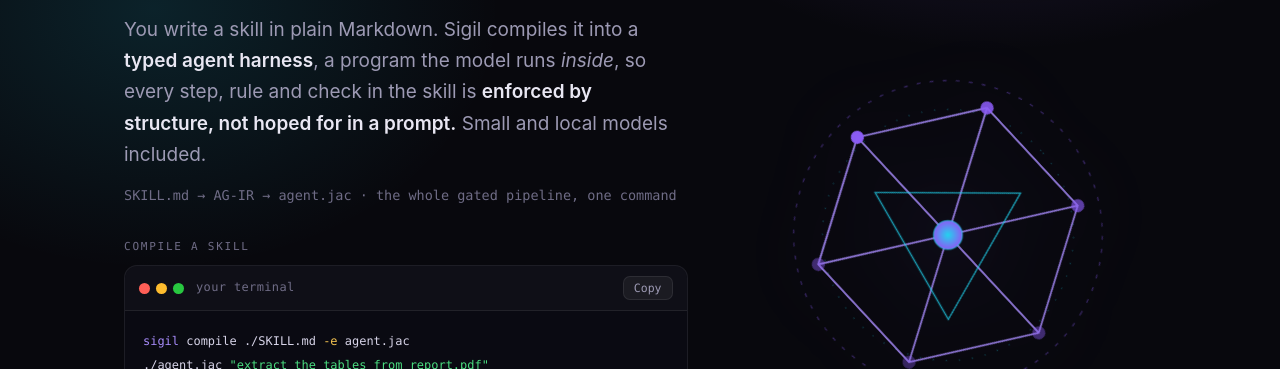
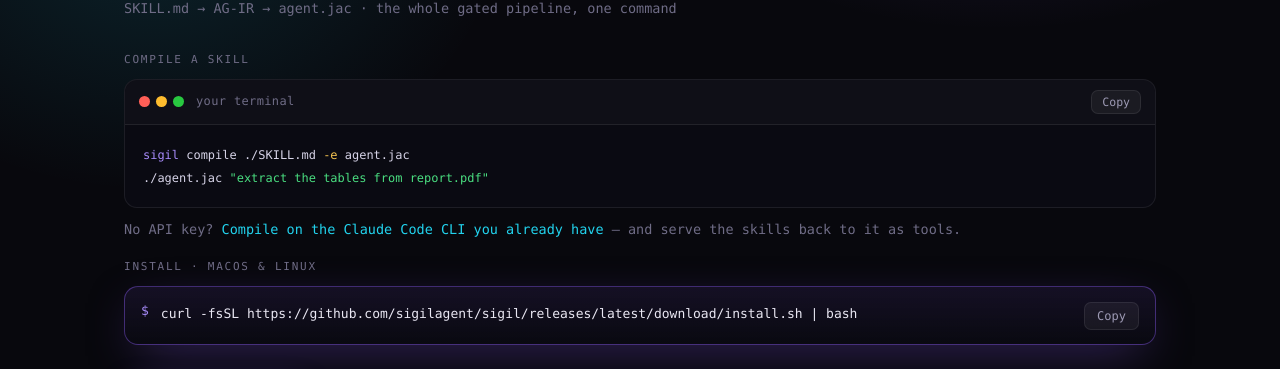
Before and after one commit to sigilagent/sigil, a plain HTML site: page docs/index.html in a window 1280 px wide. Shown: the part 374-743 px from the top of the page. Drawn offline with Linux system fonts and the light colour scheme; no server answers.

Commit message:
fix(site): hero — mark in frame at the top, copy runs full width (#113)
The hero opened with ~96px of top padding and a two-column grid, so the
eyebrow pill started a screenful down and the animated mark took a whole
1.15fr/.85fr track beside the copy. Everything in the left column was then
capped narrower still (hero-sub 560px, hero-install 600px), which is why the
lead paragraph and the code/install bars read as half-width against a
full-width heading.

- Top padding 96px -> 44px: the pill sits high in the frame.
- .hero-grid is a single block, not two columns; the mark moves into a
  zero-height flex row at the top-right, so it stays in frame beside the pill
  without overlapping the copy or taking width from it.
- Drop the 560px/600px caps: lead paragraph, terminal block and install bar
  all span the content width (the headline now sets on one line).
- Responsive: the mark fades to background texture under 1180px and is hidden
  under 860px, where the copy owns the hero.

Verified by rendering at 1440 / 900 / 390px.

```diff
--- a/docs/index.html
+++ b/docs/index.html
@@ -79,7 +79,9 @@
   .nav-toggle{display:none}
 
   /* ---------- hero ---------- */
-  .hero{position:relative;padding:96px 0 72px;overflow:hidden}
+  /* tighter top padding: the eyebrow pill sits high in the frame instead of
+     starting a screenful down */
+  .hero{position:relative;padding:44px 0 72px;overflow:hidden}
   .hero-glow{
     position:absolute;inset:0;z-index:0;pointer-events:none;
     background:
@@ -87,8 +89,12 @@
       radial-gradient(560px 420px at 12% 30%, rgba(34,211,238,.13), transparent 62%);
   }
   .hero .wrap{position:relative;z-index:1}
-  .hero-grid{display:grid;grid-template-columns:1.15fr .85fr;gap:52px;align-items:center}
-  .hero-grid>div{min-width:0}   /* let grid tracks shrink so the install bar scrolls instead of clipping */
+  /* Single full-width column: the copy runs the whole content width instead of
+     being squeezed into a 1.15fr track beside the mark. The mark is no longer a
+     grid track — it is anchored to the right of the hero (see .sigil-wrap), so
+     it stays in frame without stealing width from the text. */
+  .hero-grid{display:block}
+  .hero-grid>div{min-width:0}   /* let the copy shrink so the install bar scrolls instead of clipping */
   .eyebrow{
     display:inline-flex;align-items:center;gap:9px;
     font-family:var(--mono);font-size:12.5px;letter-spacing:.02em;
@@ -106,7 +112,9 @@
     -webkit-background-clip:text;background-clip:text;color:transparent;
     font-style:italic;
   }
-  .hero-sub{font-size:19px;color:var(--muted);margin:24px 0 8px;max-width:560px}
+  /* full-width copy: the old 560px cap made the lead paragraph read as a narrow
+     column against a full-width heading */
+  .hero-sub{font-size:19px;color:var(--muted);margin:24px 0 8px;max-width:none}
   .hero-sub strong{color:var(--text);font-weight:600}
   .hero-tag{font-family:var(--mono);font-size:13.5px;color:var(--faint);margin-bottom:32px}
   .btns{display:flex;gap:14px;flex-wrap:wrap}
@@ -128,8 +136,22 @@
   .btn svg{width:17px;height:17px}
 
   /* sigil mark */
-  .sigil-wrap{display:flex;justify-content:center;align-items:center}
-  .sigil{width:100%;max-width:340px;height:auto;filter:drop-shadow(0 0 40px rgba(139,92,246,.35))}
+  /* The mark is decoration, not a column: anchor it to the right edge of the
+     hero and let the copy run full width underneath it. Non-interactive so it
+     never eats a click on the text/buttons beneath. */
+  /* The mark rides its own row at the top-right of the hero, in flow: it stays
+     in frame without overlapping the copy or stealing width from it. (It used
+     to be a grid column, which squeezed every paragraph to ~60% width.) */
+  .sigil-wrap{
+    display:flex;justify-content:flex-end;align-items:flex-start;
+    height:0;                 /* takes no vertical space: the copy still starts at the top */
+    margin-bottom:0;
+  }
+  .sigil{
+    width:100%;max-width:190px;height:auto;
+    transform:translateY(-8px);
+    filter:drop-shadow(0 0 40px rgba(139,92,246,.35));
+  }
   /* the three shapes counter-rotate, alternating direction:
      circle (ring) ↻ CW · hexagon ↺ CCW · triangle ↻ CW */
   .sigil .ring{animation:spin 60s linear infinite;transform-box:view-box;transform-origin:center}
@@ -262,7 +284,8 @@
   .oneliner .copy-btn{flex:0 0 auto;font-size:12px;padding:6px 12px;margin-top:1px}
   .oneliner-note{font-size:13px;color:var(--faint);margin:12px 2px 0;font-family:var(--mono)}
   /* hero variant of the install one-liner */
-  .hero-install{margin:0 0 30px;max-width:600px}
+  /* full-width: the code + install bars align with the copy above them */
+  .hero-install{margin:0 0 30px;max-width:none}
   .hero-install-label{display:block;font-family:var(--mono);font-size:11px;letter-spacing:.16em;text-transform:uppercase;color:var(--faint);margin-bottom:9px}
   .hero-install .oneliner{padding:14px 16px;gap:12px}
   .hero-install .oneliner code{font-size:13px}
@@ -328,9 +351,14 @@
   .foot-links a{color:var(--muted)}
   .foot-links a:hover{color:var(--text)}
 
+  @media (max-width:1180px){
+    /* not enough room beside the copy: fade the mark into the background so it
+       reads as texture rather than colliding with the text */
+    .sigil-wrap{opacity:.22}
+  }
   @media (max-width:860px){
-    .hero-grid{grid-template-columns:1fr;gap:40px}
-    .sigil-wrap{order:-1}
+    /* no room at all — the copy owns the hero */
+    .sigil-wrap{display:none}
     .sigil{max-width:250px}
     .two-col{grid-template-columns:1fr}
     .what-grid{grid-template-columns:repeat(2,1fr)}
@@ -421,40 +449,6 @@
   <div class="hero-glow"></div>
   <div class="wrap">
     <div class="hero-grid">
-      <div>
-        <span class="eyebrow"><span class="dot"></span>The skill compiler · SKILL.md → runnable agent harness</span>
-        <h1 class="hero-title">Don't prompt the skill. <span class="em">Compile</span> it.</h1>
-        <p class="hero-sub">You write a skill in plain Markdown. Sigil compiles it into a <strong>typed agent harness</strong>, a program the model runs <em>inside</em>, so every step, rule and check in the skill is <strong>enforced by structure, not hoped for in a prompt.</strong> Small and local models included.</p>
-        <p class="hero-tag">SKILL.md → AG-IR → agent.jac · the whole gated pipeline, one command</p>
-        <div class="hero-install" style="margin-bottom:18px">
-          <span class="hero-install-label">Compile a skill</span>
-          <div class="code" data-code>
-            <div class="code-head"><div class="dots"><i></i><i></i><i></i></div><span class="lbl">your terminal</span><button class="copy-btn">Copy</button></div>
-<pre><code><span class="k">sigil</span> compile ./SKILL.md <span class="p">-e</span> agent.jac
-./agent.jac <span class="s">"extract the tables from report.pdf"</span></code></pre>
-          </div>
-          <p class="hero-tag" style="margin:10px 0 0">No API key? <a href="#claude" style="color:var(--cyan)">Compile on the Claude Code CLI you already have</a> — and serve the skills back to it as tools.</p>
-        </div>
-        <div class="hero-install">
-          <span class="hero-install-label">Install · macOS &amp; Linux</span>
-          <div class="oneliner" data-code>
-            <span class="pr">$</span>
-            <div class="ol-scroll"><pre><code>curl -fsSL https://github.com/sigilagent/sigil/releases/latest/download/install.sh | bash</code></pre></div>
-            <button class="copy-btn">Copy</button>
-          </div>
-        </div>
-        <div class="btns">
-          <a class="btn btn-primary" href="https://github.com/sigilagent/sigil" target="_blank" rel="noopener">
-            <svg viewBox="0 0 16 16" fill="currentColor"><path d="M8 0C3.58 0 0 3.58 0 8c0 3.54 2.29 6.53 5.47 7.59.4.07.55-.17.55-.38 0-.19-.01-.82-.01-1.49-2.01.37-2.53-.49-2.69-.94-.09-.23-.48-.94-.82-1.13-.28-.15-.68-.52-.01-.53.63-.01 1.08.58 1.23.82.72 1.21 1.87.87 2.33.66.07-.52.28-.87.51-1.07-1.78-.2-3.64-.89-3.64-3.95 0-.87.31-1.59.82-2.15-.08-.2-.36-1.02.08-2.12 0 0 .67-.21 2.2.82.64-.18 1.32-.27 2-.27.68 0 1.36.09 2 .27 1.53-1.04 2.2-.82 2.2-.82.44 1.1.16 1.92.08 2.12.51.56.82 1.27.82 2.15 0 3.07-1.87 3.75-3.65 3.95.29.25.54.73.54 1.48 0 1.07-.01 1.93-.01 2.2 0 .21.15.46.55.38A8.01 8.01 0 0016 8c0-4.42-3.58-8-8-8z"/></svg>
-            View on GitHub
-          </a>
-          <a class="btn btn-paper" href="https://arxiv.org/abs/2607.27309" target="_blank" rel="noopener">
-            <svg viewBox="0 0 24 24" fill="none" stroke="currentColor" stroke-width="1.8" stroke-linecap="round" stroke-linejoin="round"><path d="M6 3h8l5 5v13H6z"/><path d="M14 3v5h5"/><path d="M9 13h6M9 17h6"/></svg>
-            Read the paper
-          </a>
-          <a class="btn btn-ghost" href="#idea">How it works</a>
-        </div>
-      </div>
       <div class="sigil-wrap">
         <!-- animated sigil mark -->
         <svg class="sigil" viewBox="0 0 260 260" aria-hidden="true">
@@ -493,6 +487,40 @@
           <circle cx="130" cy="130" r="11" fill="url(#core)"/>
           <circle cx="130" cy="130" r="11" fill="none" stroke="#22d3ee" stroke-width="1" opacity=".6"/>
         </svg>
+      </div>
+      <div>
+        <span class="eyebrow"><span class="dot"></span>The skill compiler · SKILL.md → runnable agent harness</span>
+        <h1 class="hero-title">Don't prompt the skill. <span class="em">Compile</span> it.</h1>
+        <p class="hero-sub">You write a skill in plain Markdown. Sigil compiles it into a <strong>typed agent harness</strong>, a program the model runs <em>inside</em>, so every step, rule and check in the skill is <strong>enforced by structure, not hoped for in a prompt.</strong> Small and local models included.</p>
+        <p class="hero-tag">SKILL.md → AG-IR → agent.jac · the whole gated pipeline, one command</p>
+        <div class="hero-install" style="margin-bottom:18px">
+          <span class="hero-install-label">Compile a skill</span>
+          <div class="code" data-code>
+            <div class="code-head"><div class="dots"><i></i><i></i><i></i></div><span class="lbl">your terminal</span><button class="copy-btn">Copy</button></div>
+<pre><code><span class="k">sigil</span> compile ./SKILL.md <span class="p">-e</span> agent.jac
+./agent.jac <span class="s">"extract the tables from report.pdf"</span></code></pre>
+          </div>
+          <p class="hero-tag" style="margin:10px 0 0">No API key? <a href="#claude" style="color:var(--cyan)">Compile on the Claude Code CLI you already have</a> — and serve the skills back to it as tools.</p>
+        </div>
+        <div class="hero-install">
+          <span class="hero-install-label">Install · macOS &amp; Linux</span>
+          <div class="oneliner" data-code>
+            <span class="pr">$</span>
+            <div class="ol-scroll"><pre><code>curl -fsSL https://github.com/sigilagent/sigil/releases/latest/download/install.sh | bash</code></pre></div>
+            <button class="copy-btn">Copy</button>
+          </div>
+        </div>
+        <div class="btns">
+          <a class="btn btn-primary" href="https://github.com/sigilagent/sigil" target="_blank" rel="noopener">
+            <svg viewBox="0 0 16 16" fill="currentColor"><path d="M8 0C3.58 0 0 3.58 0 8c0 3.54 2.29 6.53 5.47 7.59.4.07.55-.17.55-.38 0-.19-.01-.82-.01-1.49-2.01.37-2.53-.49-2.69-.94-.09-.23-.48-.94-.82-1.13-.28-.15-.68-.52-.01-.53.63-.01 1.08.58 1.23.82.72 1.21 1.87.87 2.33.66.07-.52.28-.87.51-1.07-1.78-.2-3.64-.89-3.64-3.95 0-.87.31-1.59.82-2.15-.08-.2-.36-1.02.08-2.12 0 0 .67-.21 2.2.82.64-.18 1.32-.27 2-.27.68 0 1.36.09 2 .27 1.53-1.04 2.2-.82 2.2-.82.44 1.1.16 1.92.08 2.12.51.56.82 1.27.82 2.15 0 3.07-1.87 3.75-3.65 3.95.29.25.54.73.54 1.48 0 1.07-.01 1.93-.01 2.2 0 .21.15.46.55.38A8.01 8.01 0 0016 8c0-4.42-3.58-8-8-8z"/></svg>
+            View on GitHub
+          </a>
+          <a class="btn btn-paper" href="https://arxiv.org/abs/2607.27309" target="_blank" rel="noopener">
+            <svg viewBox="0 0 24 24" fill="none" stroke="currentColor" stroke-width="1.8" stroke-linecap="round" stroke-linejoin="round"><path d="M6 3h8l5 5v13H6z"/><path d="M14 3v5h5"/><path d="M9 13h6M9 17h6"/></svg>
+            Read the paper
+          </a>
+          <a class="btn btn-ghost" href="#idea">How it works</a>
+        </div>
       </div>
     </div>
   </div>
```
